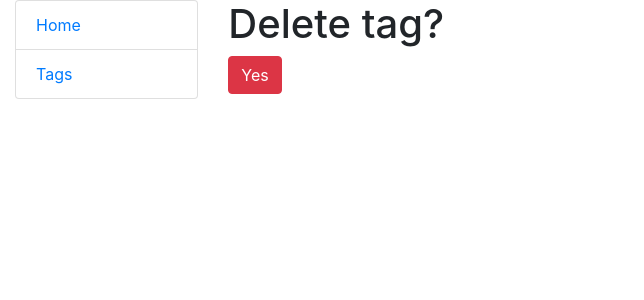
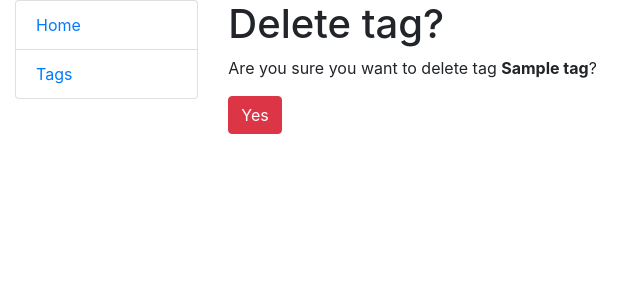
Before and after one commit to Morphin20th/todo-list-task, a Django app: page /tags/1/delete/ in a window 1280 px wide. Shown: the top 300 px of the page, without its empty margins (0-644 px from the left). Run offline with Django 5.2, Linux system fonts and the light colour scheme; tables that the repository leaves empty hold one stand-in row (values such as "Sample post").

Commit message:
change delete templates

```diff
--- a/templates/todo/tag_confirm_delete.html
+++ b/templates/todo/tag_confirm_delete.html
@@ -2,9 +2,9 @@
 
 {% block content %}
   <h1>Delete tag?</h1>
+  <p>Are you sure you want to delete tag <strong>{{ tag.name }}</strong>?</p>
   <form action="" method="post">
     {% csrf_token %}
-
     <input type="submit" value="Yes" class="btn btn-danger">
   </form>
 {% endblock %}
--- a/templates/todo/task_confirm_delete.html
+++ b/templates/todo/task_confirm_delete.html
@@ -2,9 +2,9 @@
 
 {% block content %}
   <h1>Delete task?</h1>
+  <p>Are you sure you want to delete task: <strong>{{ task.content }}</strong>?</p>
   <form action="" method="post">
     {% csrf_token %}
-
     <input type="submit" value="Yes" class="btn btn-danger">
   </form>
 {% endblock %}
```
